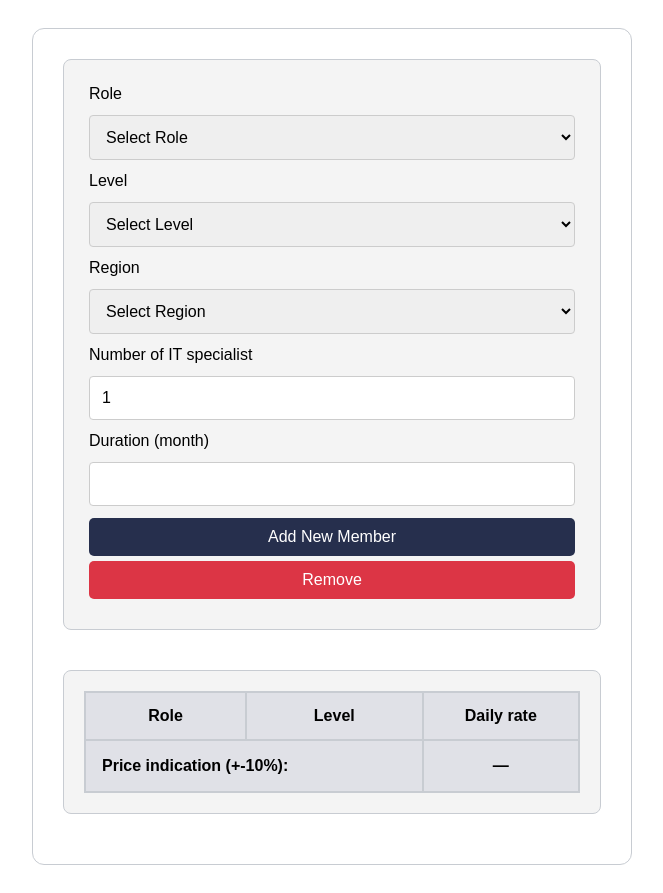
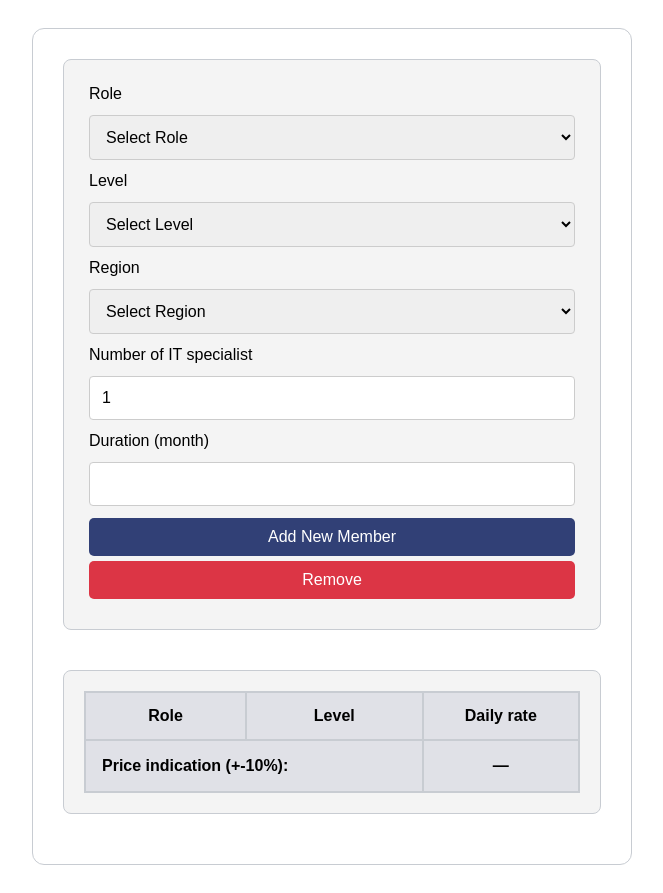
Before and after one commit to faamvclwfm/team-beta, a plain HTML site: page index.html in a window 1280 px wide. Shown: the whole page, without its empty margins (308-971 px from the left). Drawn offline with Linux system fonts and the light colour scheme.

Commit message:
Change 'add new member' button

```diff
--- a/style.css
+++ b/style.css
@@ -54,7 +54,7 @@ button {
 }
 
 #addMemberBtn {
-    background-color: rgb(38, 47, 77);
+    background-color: rgb(49, 64, 118);
     color: #fff;
 }
 
```
